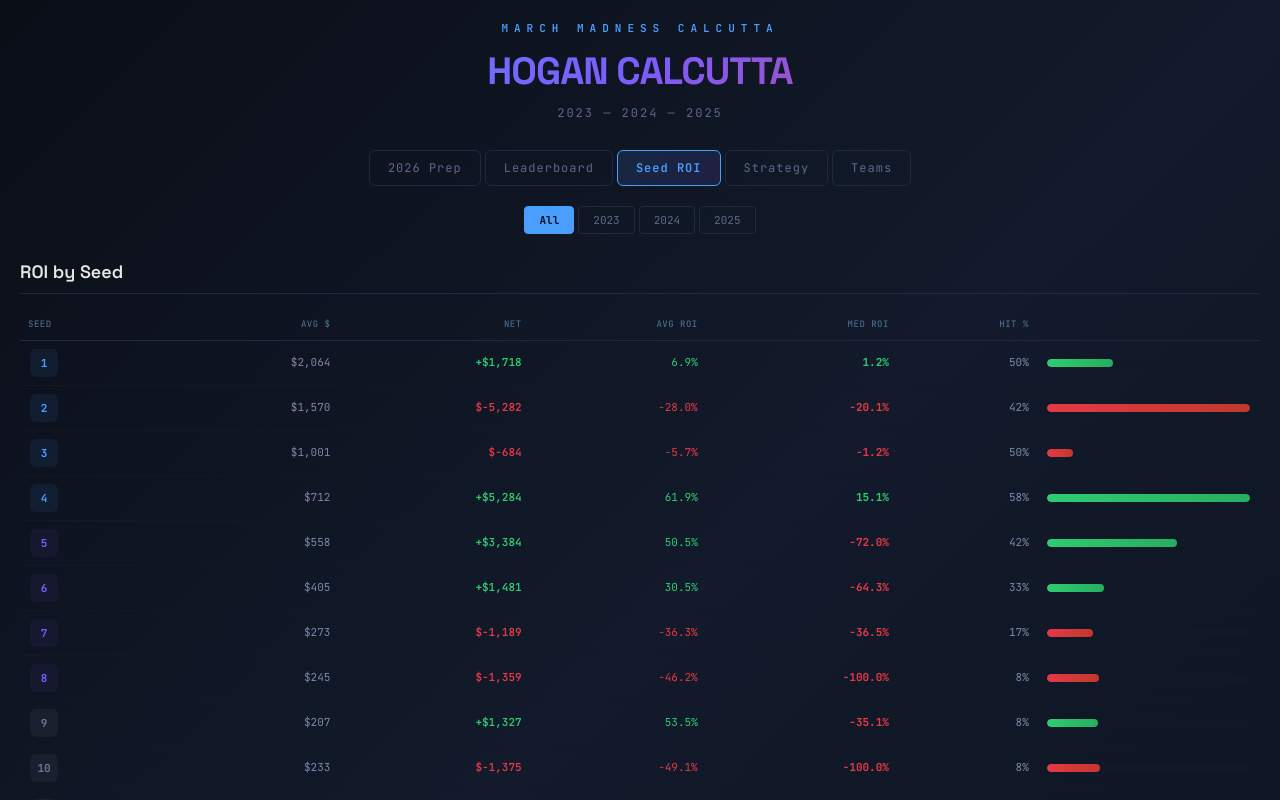
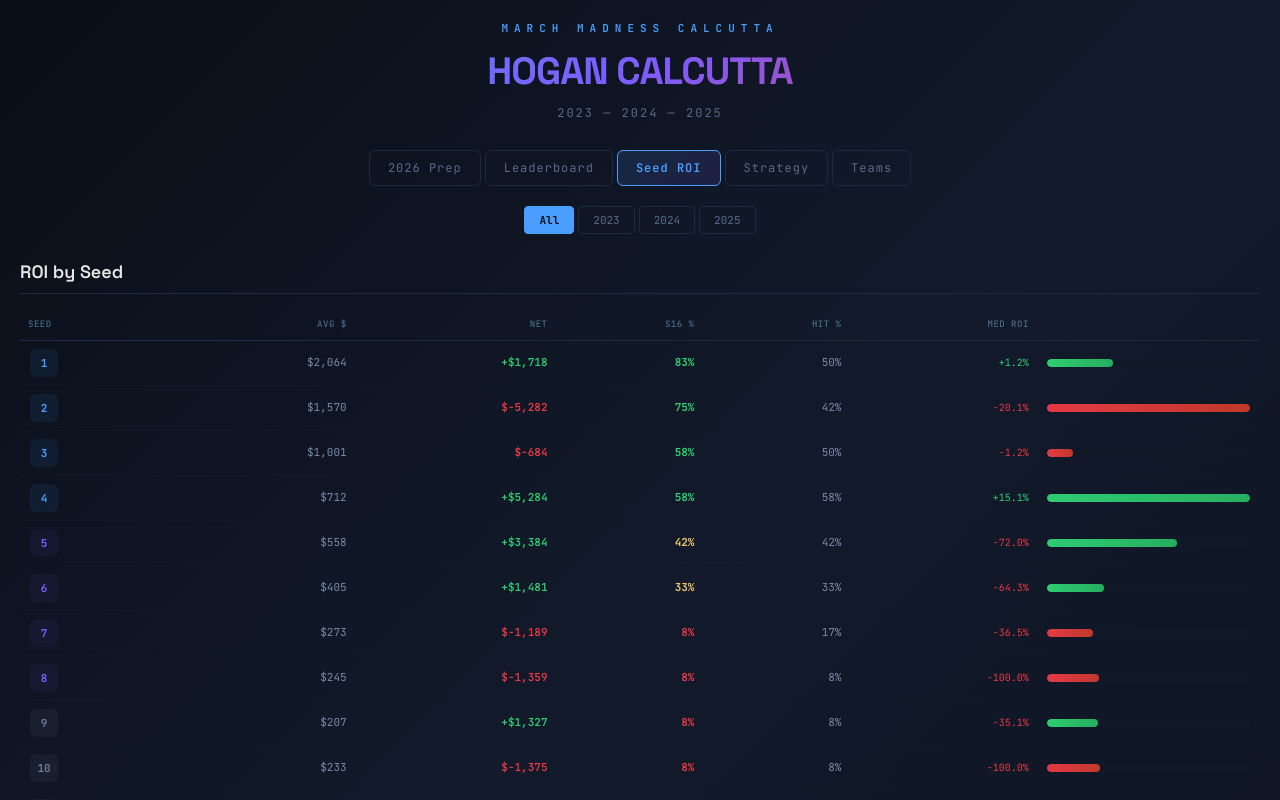
Before and after one commit to bswike/bpl, a React (Vite) app in the folder fpl-dashboard/: page /calcutta in a window 1280 px wide. Both pictures are taken after a click on the button "Seed ROI". Shown: the top 800 px of the page. Built offline with nearby package versions, Linux system fonts and the light colour scheme.

Commit message:
s16 hit rates

```diff
--- a/fpl-dashboard/src/components/Calcutta.jsx
+++ b/fpl-dashboard/src/components/Calcutta.jsx
@@ -266,7 +266,8 @@ const fmt = (n) => {
 };
 const fmtPct = (n) => {
   if (n === undefined || n === null) return "—";
-  return `${(n * 100).toFixed(1)}%`;
+  const pct = (n * 100).toFixed(1);
+  return n > 0 ? `+${pct}%` : `${pct}%`;
 };
 const fmtDollar = (n) => `$${Math.round(n).toLocaleString()}`;
 
@@ -353,18 +354,21 @@ const calculateMedianROI = () => {
   const roiBySeed = {};
   // Group ROI by seed
   ALL_TEAMS.forEach(t => {
-    if (!roiBySeed[t.seed]) roiBySeed[t.seed] = [];
+    const seed = t.seed;
+    if (!roiBySeed[seed]) roiBySeed[seed] = [];
     const roi = t.p > 0 ? t.n / t.p : 0;
-    roiBySeed[t.seed].push(roi);
+    roiBySeed[seed].push(roi);
   });
   // Calculate median for each seed
   const medians = {};
-  Object.keys(roiBySeed).forEach(seed => {
-    const sorted = roiBySeed[seed].sort((a, b) => a - b);
-    const mid = Math.floor(sorted.length / 2);
-    medians[seed] = sorted.length % 2 !== 0
-      ? sorted[mid]
-      : (sorted[mid - 1] + sorted[mid]) / 2;
+  Object.keys(roiBySeed).forEach(seedStr => {
+    const seed = parseInt(seedStr);
+    const values = [...roiBySeed[seed]]; // Clone to avoid mutation
+    values.sort((a, b) => a - b);
+    const mid = Math.floor(values.length / 2);
+    medians[seed] = values.length % 2 !== 0
+      ? values[mid]
+      : (values[mid - 1] + values[mid]) / 2;
   });
   return medians;
 };
@@ -665,7 +669,7 @@ function SeedROI({ year }) {
     filtered.forEach(t => {
       const s = t.seed;
       if (!seedMap[s]) {
-        seedMap[s] = { seed: s, count: 0, totalSpent: 0, totalWon: 0, totalNet: 0, winners: 0 };
+        seedMap[s] = { seed: s, count: 0, totalSpent: 0, totalWon: 0, totalNet: 0, winners: 0, s16: 0 };
         roiLists[s] = [];
       }
       seedMap[s].count++;
@@ -673,6 +677,8 @@ function SeedROI({ year }) {
       seedMap[s].totalWon += t.w;
       seedMap[s].totalNet += t.n;
       if (t.n > 0) seedMap[s].winners++;
+      // Sweet 16 = won at least 2 games = winnings >= $700 (R1 ~$156-200, R2 adds ~$600+)
+      if (t.w >= 700) seedMap[s].s16++;
       // Track individual ROI for median
       const indivRoi = t.p > 0 ? t.n / t.p : 0;
       roiLists[s].push(indivRoi);
@@ -719,7 +725,7 @@ function SeedROI({ year }) {
         <table style={{ width: "100%", borderCollapse: "collapse", fontSize: 12 }}>
           <thead>
             <tr style={{ borderBottom: "1px solid #1e2a40" }}>
-              {["Seed", "Avg $", "Net", "Avg ROI", "Med ROI", "Hit %", ""].map((h,i) => (
+              {["Seed", "Avg $", "Net", "S16 %", "Hit %", "Med ROI", ""].map((h,i) => (
                 <th key={i} style={{
                   padding: "8px 8px",
                   textAlign: i >= 1 ? "right" : "left",
@@ -758,16 +764,16 @@ function SeedROI({ year }) {
                     color: isPos ? "#2ecc71" : "#e63946",
                   }}>{fmt(d.totalNet)}</td>
                   <td style={{
-                    padding: "8px 8px", textAlign: "right", fontSize: 11,
-                    color: roi >= 0 ? "#2ecc71" : "#e63946",
-                  }}>{fmtPct(roi)}</td>
-                  <td style={{
                     padding: "8px 8px", textAlign: "right", fontWeight: 700, fontSize: 11,
-                    color: d.medianRoi >= 0 ? "#2ecc71" : "#e63946",
-                  }}>{fmtPct(d.medianRoi)}</td>
+                    color: d.s16 / d.count >= 0.5 ? "#2ecc71" : d.s16 / d.count >= 0.25 ? "#e9c46a" : "#e63946",
+                  }}>{d.count ? `${Math.round(d.s16 / d.count * 100)}%` : "—"}</td>
                   <td style={{ padding: "8px 8px", textAlign: "right", color: "#7a8aaa", fontSize: 11 }}>
                     {d.count ? `${Math.round(d.winners / d.count * 100)}%` : "—"}
                   </td>
+                  <td style={{
+                    padding: "8px 8px", textAlign: "right", fontSize: 10,
+                    color: d.medianRoi >= 0 ? "#2ecc71" : "#e63946",
+                  }}>{fmtPct(d.medianRoi)}</td>
                   <td style={{ padding: "8px 10px", width: "18%" }}>
                     <div style={{
                       height: 8, borderRadius: 4,
```
